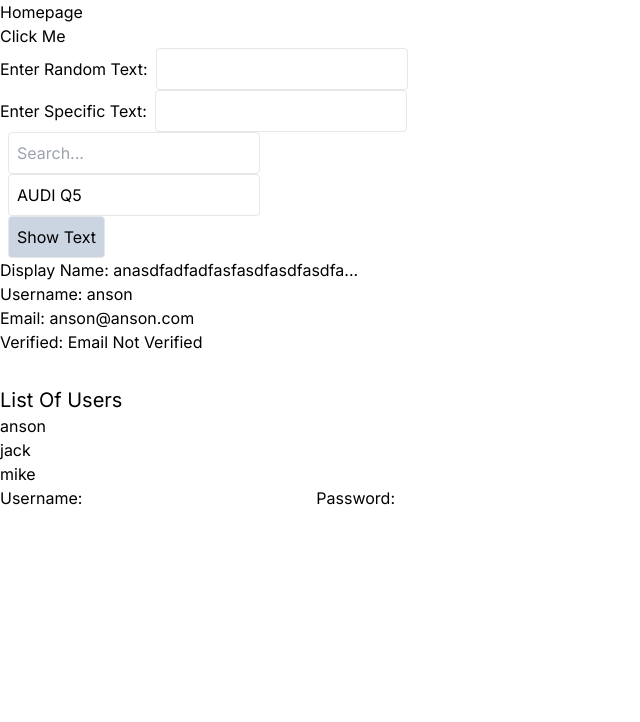
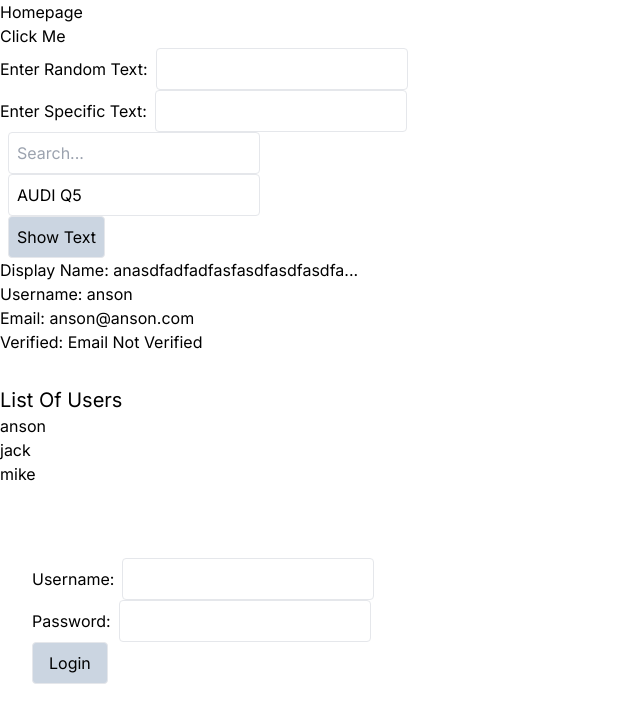
Before and after one commit to leobewater/youtube-next-js-jest, a Next.js app: page / in a window 1280 px wide. Shown: the top 722 px of the page, without its empty margins (0-640 px from the left). Built offline with nearby package versions, Linux system fonts and the light colour scheme.

Commit message:
set up login form

```diff
--- a/components/LoginForm.tsx
+++ b/components/LoginForm.tsx
@@ -1,11 +1,70 @@
+import { useState } from 'react';
+
 export const LoginForm = () => {
+  const [username, setUsername] = useState('');
+  const [password, setPassword] = useState('');
+  const [error, setError] = useState('');
+  const [success, setSuccess] = useState('');
+
+  const isDisabled = () => !username || !password;
+
+  const handleLogin = (e: React.SyntheticEvent) => {
+    e.preventDefault();
+
+    setError('');
+    setSuccess('');
+
+    fetch('/api/auth', {
+      method: 'POST',
+      body: JSON.stringify({
+        username,
+        password,
+      }),
+    })
+      .then((res) => res.json())
+      .then(() => {
+        setSuccess('Success Logging In');
+      })
+      .catch((err) => {
+        setError('Error Logging In');
+      });
+  };
+
   return (
-    <form>
-        <label htmlFor='username'>Username:</label>
-        <input type="text" id="username" />
+    <form className="mt-10 p-8">
+      <div>{error}</div>
+      <div>{success}</div>
+      <label htmlFor="username">Username:</label>
+      <input
+        type="text"
+        id="username"
+        className="border rounded p-2 ml-2"
+        value={username}
+        onChange={(e) => {
+          setUsername(e.target.value);
+        }}
+      />
+      <br />
+      <label htmlFor="password">Password:</label>
+      <input
+        type="password"
+        id="password"
+        className="border rounded p-2 ml-2"
+        value={password}
+        onChange={(e) => {
+          setPassword(e.target.value);
+        }}
+      />
 
-        <label htmlFor='password'>Password:</label>
-        <input type="password" id="password" />
+      <br />
+      <button
+        type="submit"
+        onClick={handleLogin}
+        disabled={isDisabled()}
+        className="border rounded bg-slate-300 py-2 px-4 cursor-pointer"
+      >
+        Login
+      </button>
     </form>
-  )
-}
+  );
+};
```
